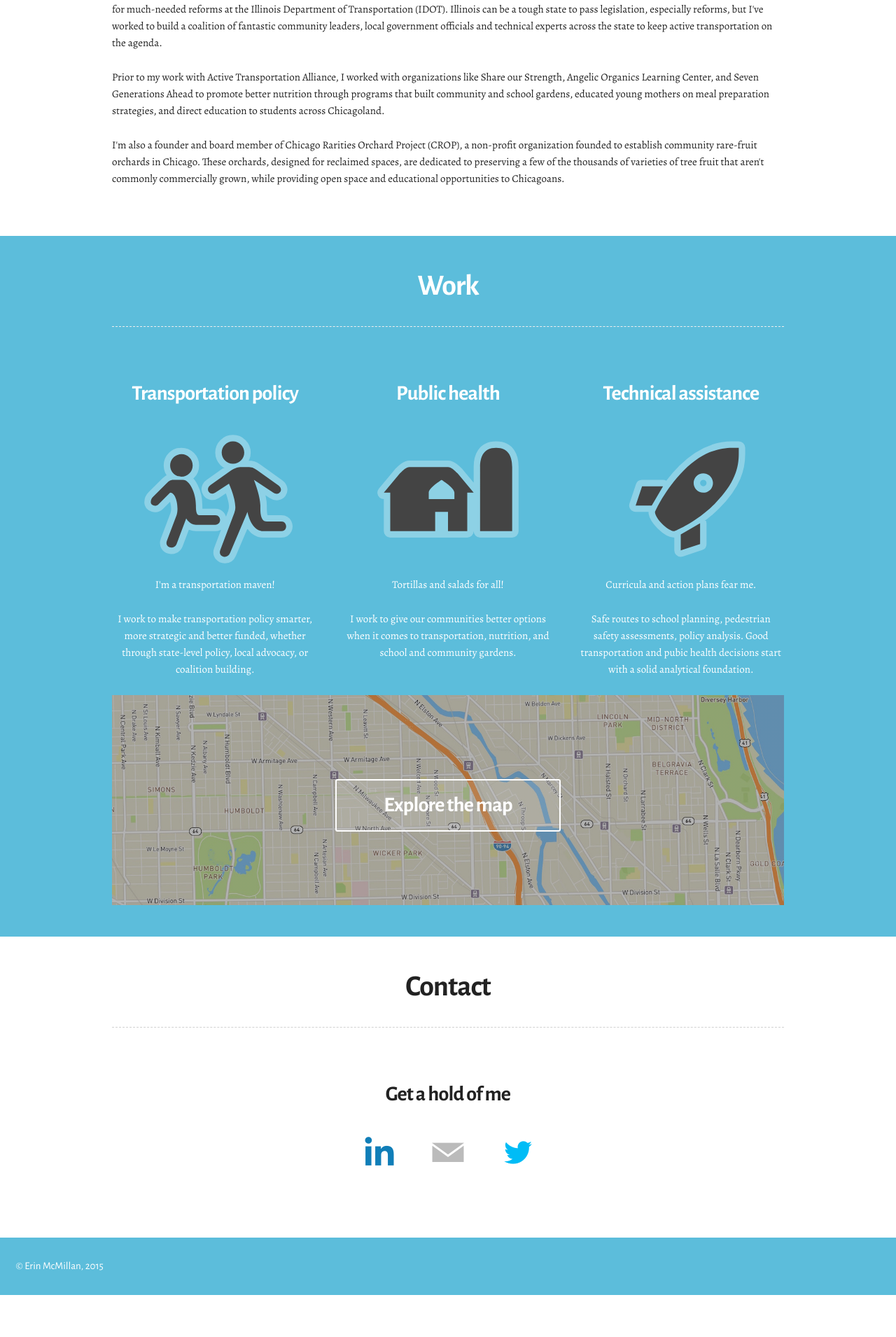
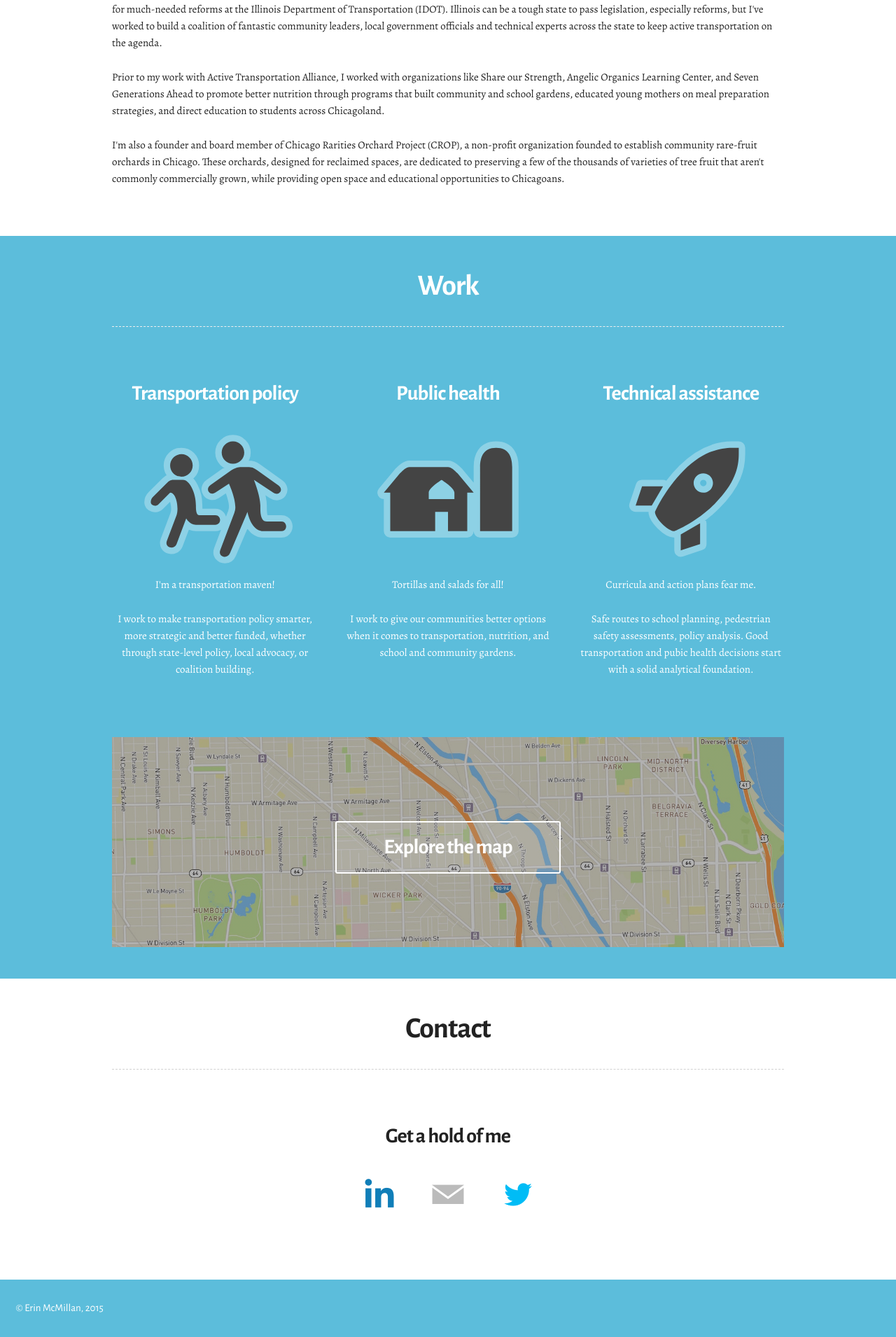
Before and after one commit to danswick/mcer.in, a Jekyll site: the page built from index.html, in a window 1280 px wide. Shown: the part 1298-3208 px from the top of the page at 70% size. Built offline with Jekyll 4.4.1, drawn with Linux system fonts in a browser that asks for light colours; before the commit the page ends 3148 px from its top, so only the background shows below that.

Commit message:
minor style changes

```diff
--- a/css/main.css
+++ b/css/main.css
@@ -179,6 +179,7 @@ img.headshot { border-radius: 50%; width: 30vh; margin: 10vh auto; }
 }
 
 #work { text-align: center; }
+.work-showcase { margin-bottom: 4em; }
 .section { margin-top: 4em; }
 .section-header { margin-bottom: 5em; }
 
```
